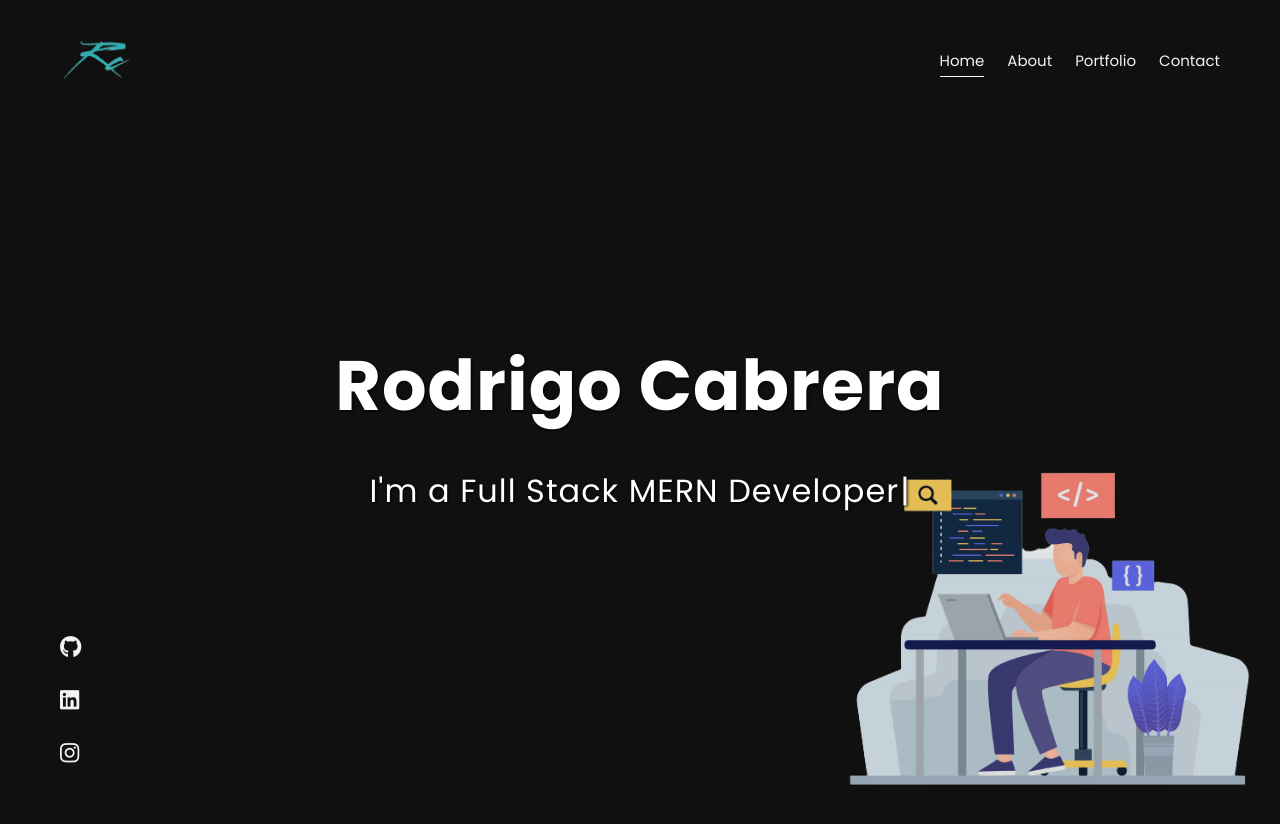
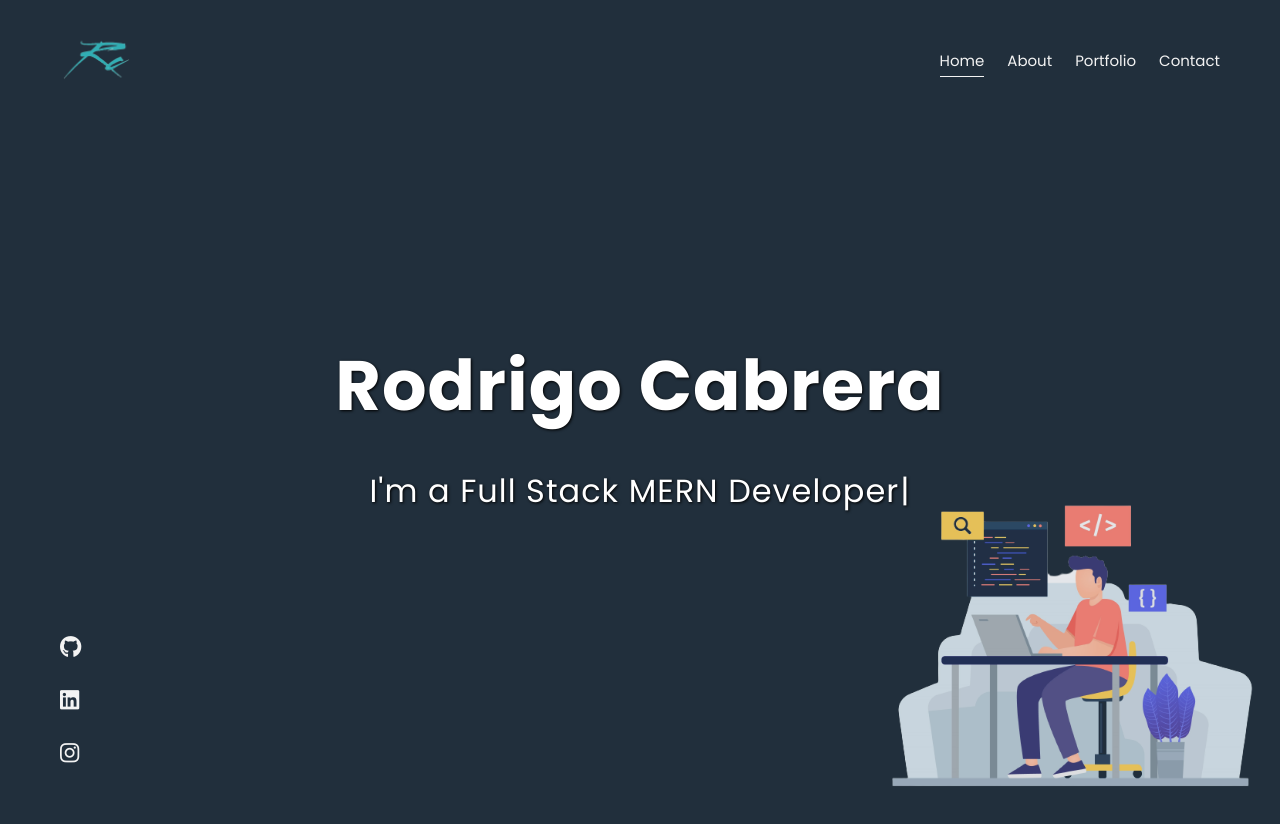
Before and after one commit to Rodrigo-Emca/portfolio-rodrigo, a React (Create React App) app: page / in a window 1280 px wide. Shown: the top 824 px of the page. Built offline with nearby package versions, Linux system fonts and the light colour scheme.

Commit message:
actualización

```diff
--- a/src/index.css
+++ b/src/index.css
@@ -2,7 +2,7 @@
 
 /* --- VARIABLES --- */
 :root {
-  --bg-color: #101010;
+  --bg-color:  #212f3c  ;
   --hl-color: #009e66;
   --text-color: #f3f3f3;
   --secondary-text-color: #9f9f9f;
--- a/src/pages/landing/Landing.js
+++ b/src/pages/landing/Landing.js
@@ -18,7 +18,7 @@ const Landing = ({ name }) => {
       right: "0",
       opacity: "1",
       mixBlendMode: "lighten",
-      height: "50%",
+      height: "45%",
     },
 
     textContainer: {
--- a/src/pages/portfolio/projectsData.json
+++ b/src/pages/portfolio/projectsData.json
@@ -69,7 +69,7 @@
     "description": "This is a calculator made with HTML, CSS and JavaScript.",
     "github": "https://github.com/Rodrigo-Emca/calculadora",
     "deployed": "https://rodrigo-emca.github.io/calculadora/",
-    "bgcolor": "#f37737",
+    "bgcolor": "#ec7063",
     "id": "7"
   },
   {
@@ -79,7 +79,7 @@
     "description": "Tic Tac Toe game (también conocido como TaTeTi, en español) is the classic game for two players: Choose X or O, and try to win the match!",
     "github": "https://github.com/Rodrigo-Emca/tic_tac_toe",
     "deployed": "https://tic-tac-toe-roemca-game.vercel.app/",
-    "bgcolor": "#29cbe0",
+    "bgcolor": "#58d68d",
     "id": "8"
   }
 ]
```
